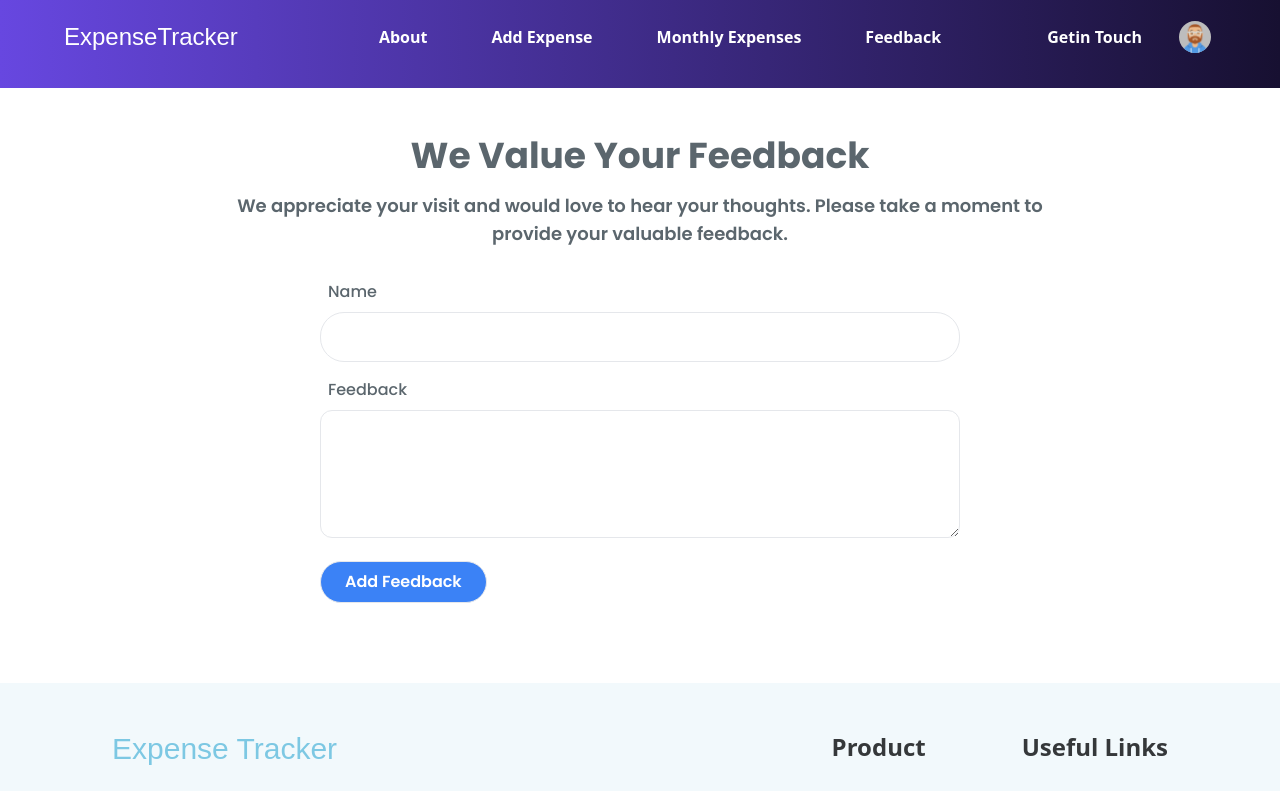
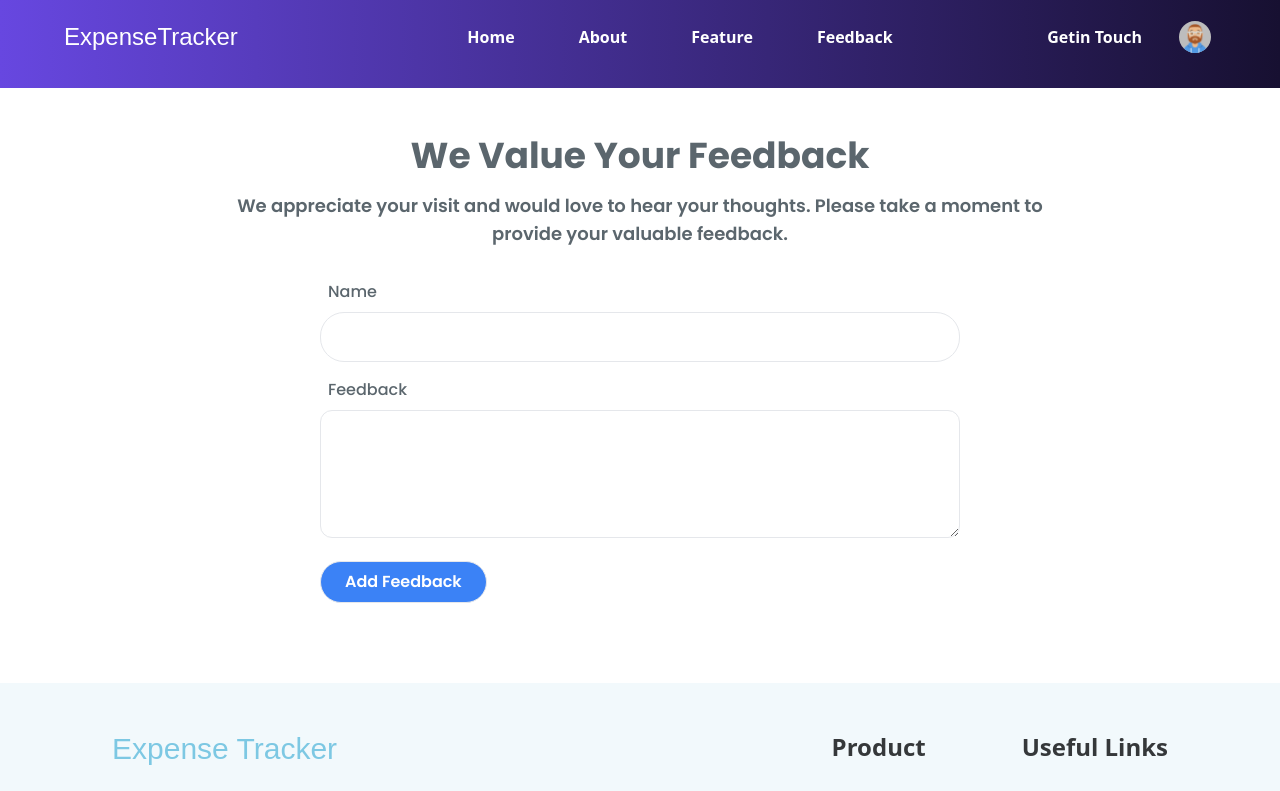
Before and after one commit to parveen-rawat123/React_Money_Traker, a React (Vite) app in the folder frontend/: page /Feedback in a window 1280 px wide. Shown: the top 791 px of the page. Built offline with nearby package versions, Linux system fonts and the light colour scheme; a web font is replaced by a local one.

Commit message:
"Updated Feedback, ShowFeedback, IncomeItem, Footer, and Navbaar components with various changes to styles, layouts, and functionality."

```diff
--- a/frontend/src/components/feedback/Feedback.jsx
+++ b/frontend/src/components/feedback/Feedback.jsx
@@ -52,7 +52,7 @@ const Feedback = () => {
                                 id="feedback"
                                 onChange={HandleForm}
                                 value={Formdata.feedback}
-                                maxLength="300"
+                                maxLength="200"
                                 name="feedback"
                             ></textarea>
                         </div>
--- a/frontend/src/components/feedback/ShowFeedback.jsx
+++ b/frontend/src/components/feedback/ShowFeedback.jsx
@@ -37,7 +37,9 @@ const FeedbackStyled = styled.div`
   padding: 50px 0;
   background-color: #d8eef6;
   position: relative;
-
+  h1{
+    color:#1b374c;
+  }
   .main-heading {
     font-size: 2rem;
     font-weight: bold;
--- a/frontend/src/components/incomeitem/IncomeItem.jsx
+++ b/frontend/src/components/incomeitem/IncomeItem.jsx
@@ -140,7 +140,12 @@ const IncomeItemStyled = styled.div`
         display: flex;
         padding-top: 10px;
         justify-content:flex-end;
+        background-color:none;
+        &:hover{
+          background: none;
+        }
       }
+
       .content, .text{
         font-size: 1.2rem;
         font-weight: 500;
--- a/frontend/src/components/navigation/Footer.jsx
+++ b/frontend/src/components/navigation/Footer.jsx
@@ -18,7 +18,7 @@ const Footer = () => {
                     <div className=''>
                         <h2 className='text-xl md:text-2xl font-bold text-[#35383a]'>Product</h2>
                         <ul className='font-semibold cursor-pointer text-[#717579] pt-6 flex flex-col gap-4'>
-                            <li className='hover:font-bold hover:text-blue-500'>Features</li>
+                            <li className='hover:font-bold hover:text-blue-500'> <a href="/"> Features</a></li>
                             <li className='hover:font-bold hover:text-blue-500'>FAQ</li>
                             <li className='hover:font-bold hover:text-blue-500'>Blog</li>
                         </ul>
--- a/frontend/src/components/navigation/Navbaar.jsx
+++ b/frontend/src/components/navigation/Navbaar.jsx
@@ -3,10 +3,12 @@ import { Dialog, DialogPanel } from '@headlessui/react'
 import { Bars3Icon, XMarkIcon } from '@heroicons/react/24/outline'
 import NavMenu from "../navigation/NavMenu"
 import { Link } from "react-router-dom";
+import Navitem from "./Navitem";
+
 const navigation = [
+  { name: "Home", href: '/' },
   { name: 'About', href: '/About' },
-  { name: 'Add Expense', href: '' },
-  { name: 'Monthly Expenses', href: '' },
+  { name: 'Feature', href: '' },
   { name: 'Feedback', href: '/Feedback' },
 ]
 export const Navbaar = () => {
@@ -32,7 +34,7 @@ export const Navbaar = () => {
 
   return (
     <>
-      <header className= {`inset-x-0 top-0 h-[11vh]
+      <header className={`inset-x-0 top-0 h-[11vh]
         ${color ? "header_bg text-black" : "navbaar"}
         `}>
         <nav className="flex items-center justify-between
@@ -51,7 +53,7 @@ export const Navbaar = () => {
           <div className="flex lg:hidden">
             <button
               type="button"
-              className="-m-2.5 inline-flex items-center justify-center rounded-md p-2.5"
+              className="-m-2.5 inline-flex items-end justify-end rounded-md p-2.5"
               onClick={() => setMobileMenuOpen(true)}
             >
               <Bars3Icon className="h-6 w-6" aria-hidden="true" />
@@ -60,16 +62,12 @@ export const Navbaar = () => {
 
 
           <div className="hidden lg:flex lg:gap-x-16 lg:pl-10">
-            {navigation.map((item) => (
-              <a key={item.id} href={item.href} className="text-md font-semibold leading-6">
-                {item.name}
-              </a>
-            ))}
-          </div>
+           <Navitem/>
+            </div>
 
 
           <div className="hidden lg:flex lg:flex-1 lg:justify-end">
-          <NavMenu/>
+            <NavMenu />
           </div>
         </nav>
 
@@ -85,6 +83,7 @@ export const Navbaar = () => {
                   ExpenseTrackr
                 </h2>
               </a>
+
               <button
                 type="button"
                 className="-m-2.5 rounded-md p-2.5 text-gray-700"
@@ -93,6 +92,7 @@ export const Navbaar = () => {
                 <XMarkIcon className="h-6 w-6" aria-hidden="true" />
               </button>
             </div>
+
             <div className="mt-6 flow-root">
               <div className="-my-6 divide-y divide-gray-500/10">
                 <div className="space-y-2 py-6">
@@ -106,8 +106,7 @@ export const Navbaar = () => {
                     </a>
                   ))}
                 </div>
-
-                <div className="pt-6">
+                <div className="py-2">
                   <Link
                     to="/LogIn"
                     className="-mx-3 block rounded-lg px-3 py-2.5 text-base font-semibold leading-7 text-gray-900 hover:bg-gray-50"
@@ -115,11 +114,10 @@ export const Navbaar = () => {
                     Log in
                   </Link>
                 </div>
-
                 <div className="">
                   <Link
                     to="/SignUp"
-                    className="-mx-3 block rounded-lg  py-2.5 px-3 text-base font-semibold leading-7 text-gray-900 hover:bg-gray-50"
+                    className="-mx-3 block rounded-lg px-3 py-2.5 text-base font-semibold leading-7 text-gray-900 hover:bg-gray-50"
                   >
                     Sign in
                   </Link>
@@ -129,7 +127,6 @@ export const Navbaar = () => {
           </DialogPanel>
         </Dialog>
       </header>
-
     </>
   );
 };
--- /dev/null
+++ b/frontend/src/components/navigation/Navitem.jsx
@@ -0,0 +1,48 @@
+import { NavLink } from 'react-router-dom';
+import styled from 'styled-components'
+const navigation = [
+    { name: "Home", href: '/' },
+    { name: 'About', href: '/About' },
+    { name: 'Feature', href: '' },
+    { name: 'Feedback', href: '/Feedback' },
+];
+
+const Navitem = () => {
+    return (
+        <NavitemStyle>
+            <div className="hidden lg:flex lg:gap-x-16 lg:pl-10">
+                {navigation.map((item) => (
+                    <NavLink key={item.id} to={item.href}  name ={item.name} className="text-md font-semibold leading-6 nav">
+                        {item.name}
+                    </NavLink>
+                ))}
+            </div>
+        </NavitemStyle>
+    )
+}
+
+const NavitemStyle = styled.div`
+       position: relative;
+    .nav::after {
+  content: "";
+  position: absolute;
+  width: 0%;
+  height: 1px;
+  display: block;
+  border-radius: 30px;
+  top: 25px;
+  transition: all 0.3s ease;
+}
+
+   .nav:hover::after {
+       width: ${({name})=>{
+        if(name === "Home") return "10%"
+        if(name === "About") return "11%"
+        if(name === "Feature") return "12%"
+        if(name === "Feedback") return "14%"
+       }};
+  height: 2px;
+  background-color: #fff;
+}`
+
+export default Navitem
```
